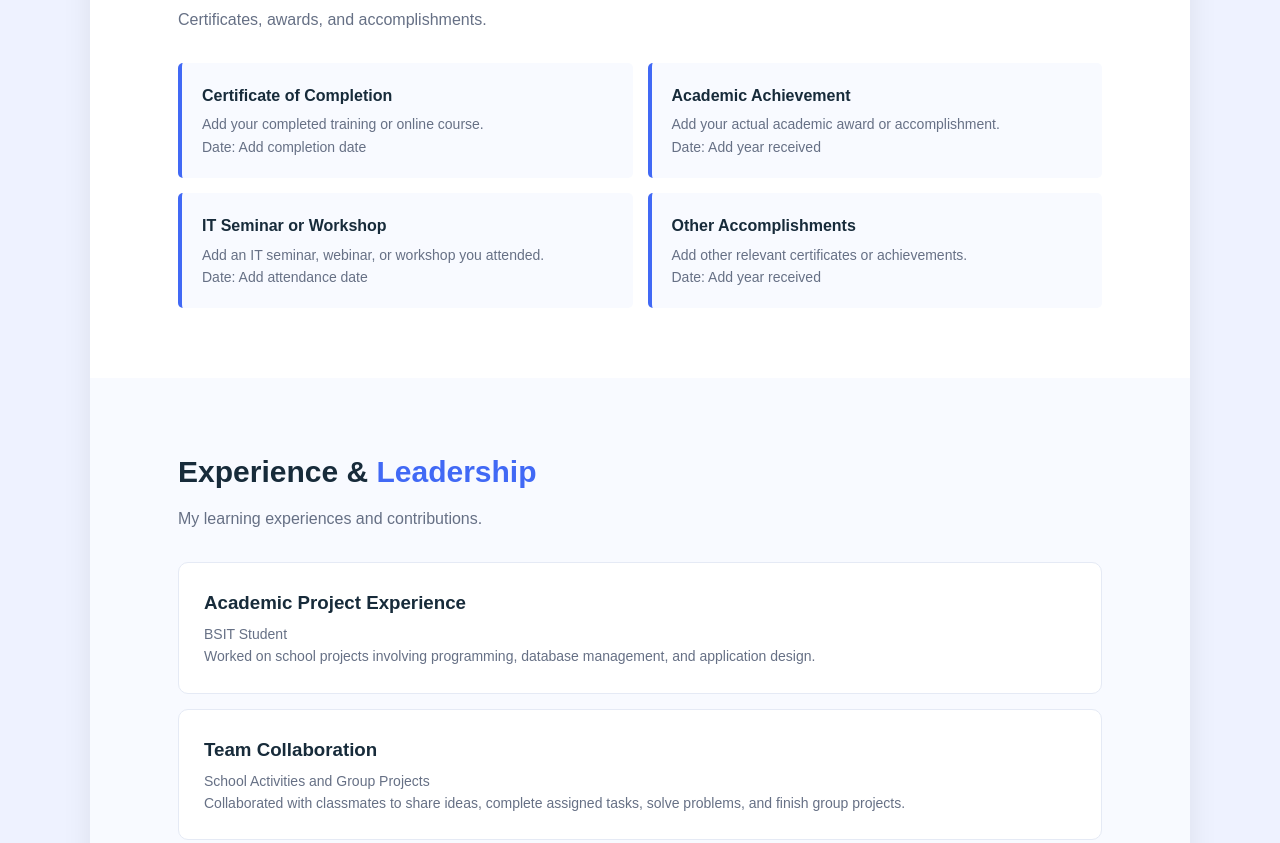
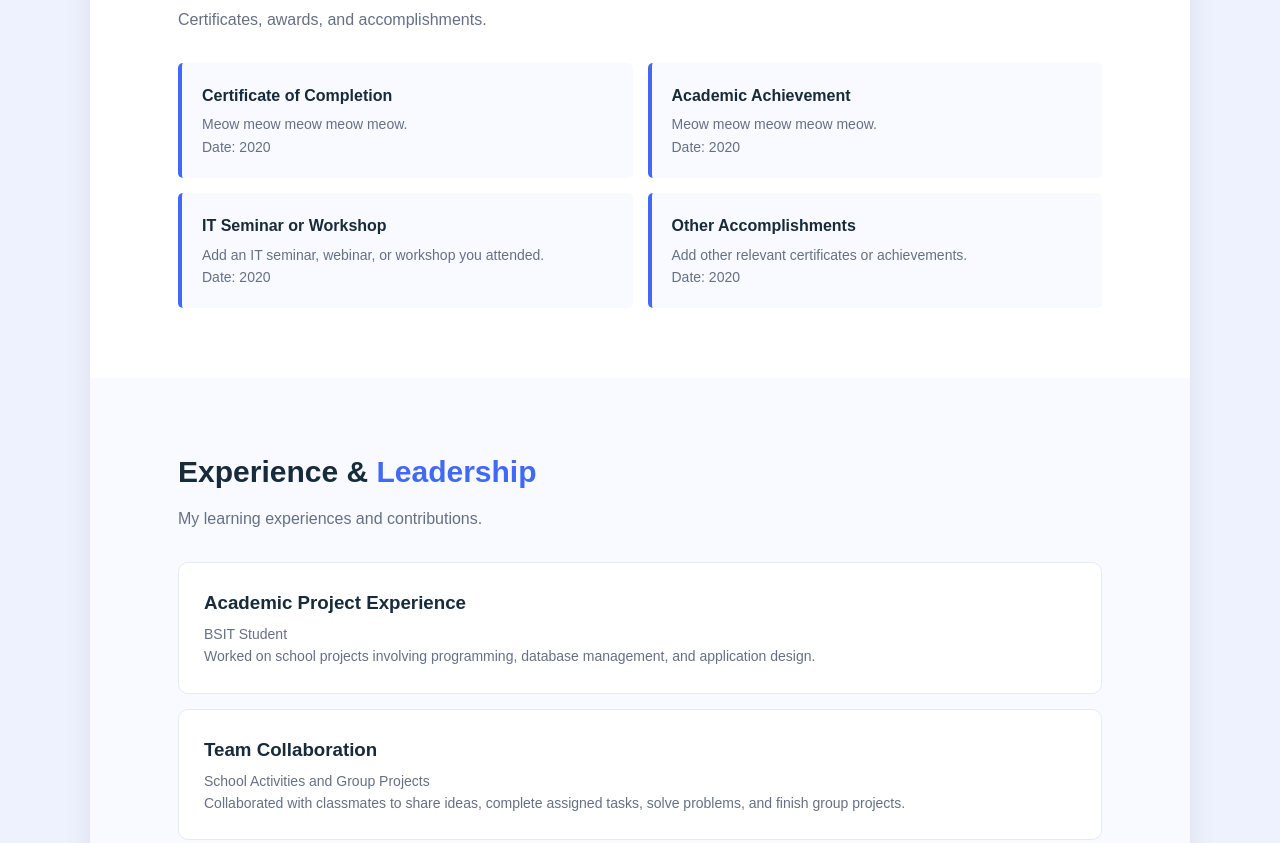
Before and after one commit to AIpHaSss/Website-Portfolio, a plain HTML site: page index.html in a window 1280 px wide. Shown: the part 2519-3362 px from the top of the page. Drawn offline with Linux system fonts and the light colour scheme.

Commit message:
Refactor index.html structure and content

```diff
--- a/index.html
+++ b/index.html
@@ -220,26 +220,26 @@
         <div class="certificate-list">
             <div class="certificate-card">
                 <h3>Certificate of Completion</h3>
-                <p>Add your completed training or online course.</p>
-                <p>Date: Add completion date</p>
+                <p>Meow meow meow meow meow.</p>
+                <p>Date: 2020</p>
             </div>
 
             <div class="certificate-card">
                 <h3>Academic Achievement</h3>
-                <p>Add your actual academic award or accomplishment.</p>
-                <p>Date: Add year received</p>
+                <p>Meow meow meow meow meow.</p>
+                <p>Date: 2020</p>
             </div>
 
             <div class="certificate-card">
                 <h3>IT Seminar or Workshop</h3>
                 <p>Add an IT seminar, webinar, or workshop you attended.</p>
-                <p>Date: Add attendance date</p>
+                <p>Date: 2020</p>
             </div>
 
             <div class="certificate-card">
                 <h3>Other Accomplishments</h3>
                 <p>Add other relevant certificates or achievements.</p>
-                <p>Date: Add year received</p>
+                <p>Date: 2020</p>
             </div>
         </div>
     </section>
@@ -320,8 +320,8 @@
 </section>
 
     <footer>
-        <p>&copy; 2026 Your Name. All Rights Reserved.</p>
-        <p>Designed and developed by me.</p>
+        <p>&copy; 2026 Ralph Real. All Rights Reserved.</p>
+        <p>Designed and developed by Ralph Real.</p>
     </footer>
 
 </div>
```
